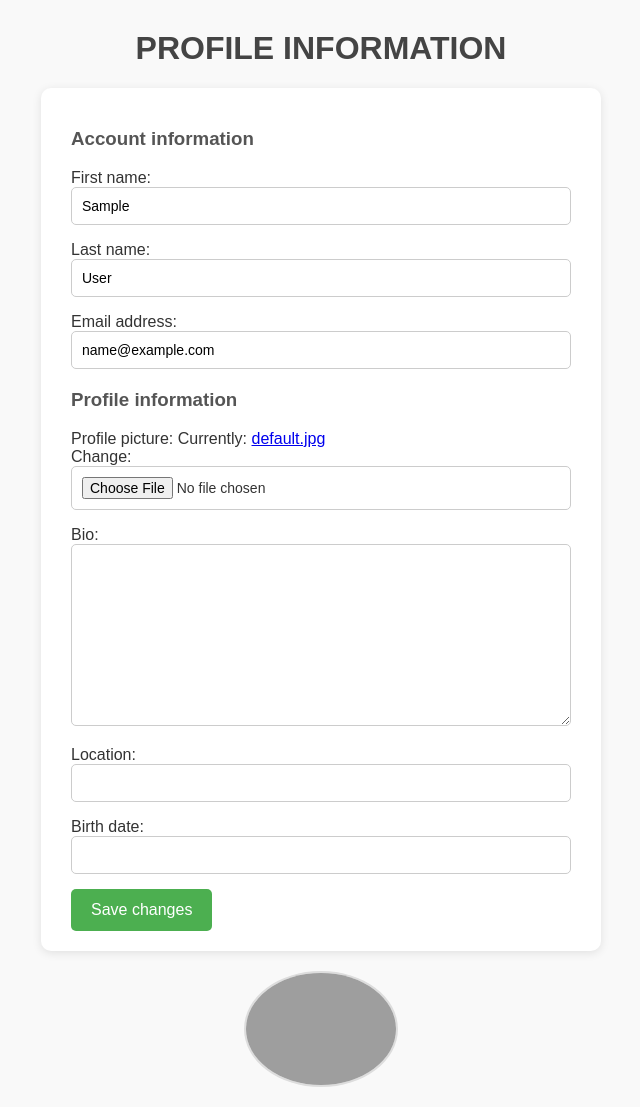
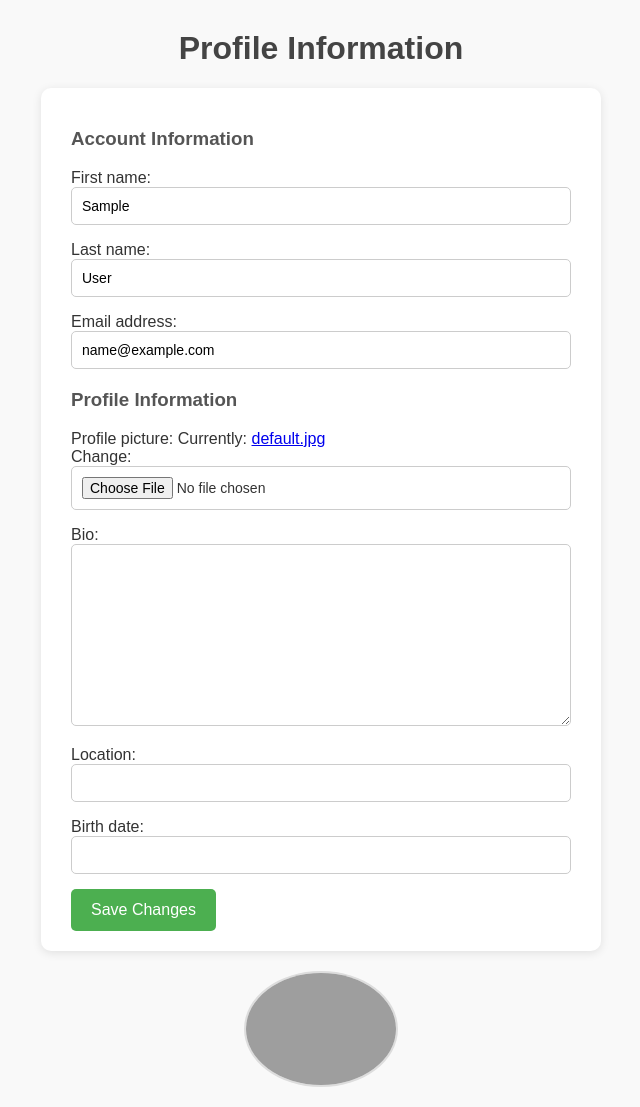
Before and after one commit to giorgiiiigadze/PP27, a Django app: page /users/profile/ in a window 1280 px wide. Shown: the whole page, without its empty margins (319-959 px from the left). Run offline with Django 5.2, Linux system fonts and the light colour scheme; the visitor is signed in with stand-in values (Sample User, id 1); data comes from the database, SQL or seed files in the repository; grey boxes are pictures that could not be loaded.

Commit message:
fix for media and default.jpg

```diff
--- a/project/templates/users/profile.html
+++ b/project/templates/users/profile.html
@@ -4,28 +4,33 @@
 <head>
     <meta charset="UTF-8">
     <meta name="viewport" content="width=device-width, initial-scale=1.0">
-    <title>Document</title>
+    <title>User Profile</title>
     <link rel="stylesheet" href="{% static 'css/profile.css' %}">
 </head>
 <body>
-    <h1>PROFILE INFORMATION</h1>
+    <h1>Profile Information</h1>
+
+    <!-- Profile form -->
     <form method="POST" enctype="multipart/form-data">
-    {% csrf_token %}
-    <h3>Account information</h3>
-    {{ u_form.as_p }}
+        {% csrf_token %}
 
-    <h3>Profile information</h3>
-    {{ p_form.as_p }}
-    <button type="submit">Save changes</button>
-</form>
+        <!-- Account information -->
+        <h3>Account Information</h3>
+        {{ u_form.as_p }}
+
+        <!-- Profile information -->
+        <h3>Profile Information</h3>
+        {{ p_form.as_p }}
+
+        <button type="submit">Save Changes</button>
+    </form>
 
 
     {% if request.user.userprofile.profile_picture %}
-    <img src="{{ request.user.userprofile.profile_picture.url }}" width="150" alt="profile picture">
+        <img src="{{ request.user.userprofile.profile_picture.url }}" width="150" alt="Profile Picture">
+
     {% else %}
-    <img src="/media/profile_pics/default.jpg" width="150" alt="profile">
+        <img src="{% static 'profile_pics/default.jpg' %}" width="150" alt="Default Profile Picture">
     {% endif %}
-
-
 </body>
 </html>
```
